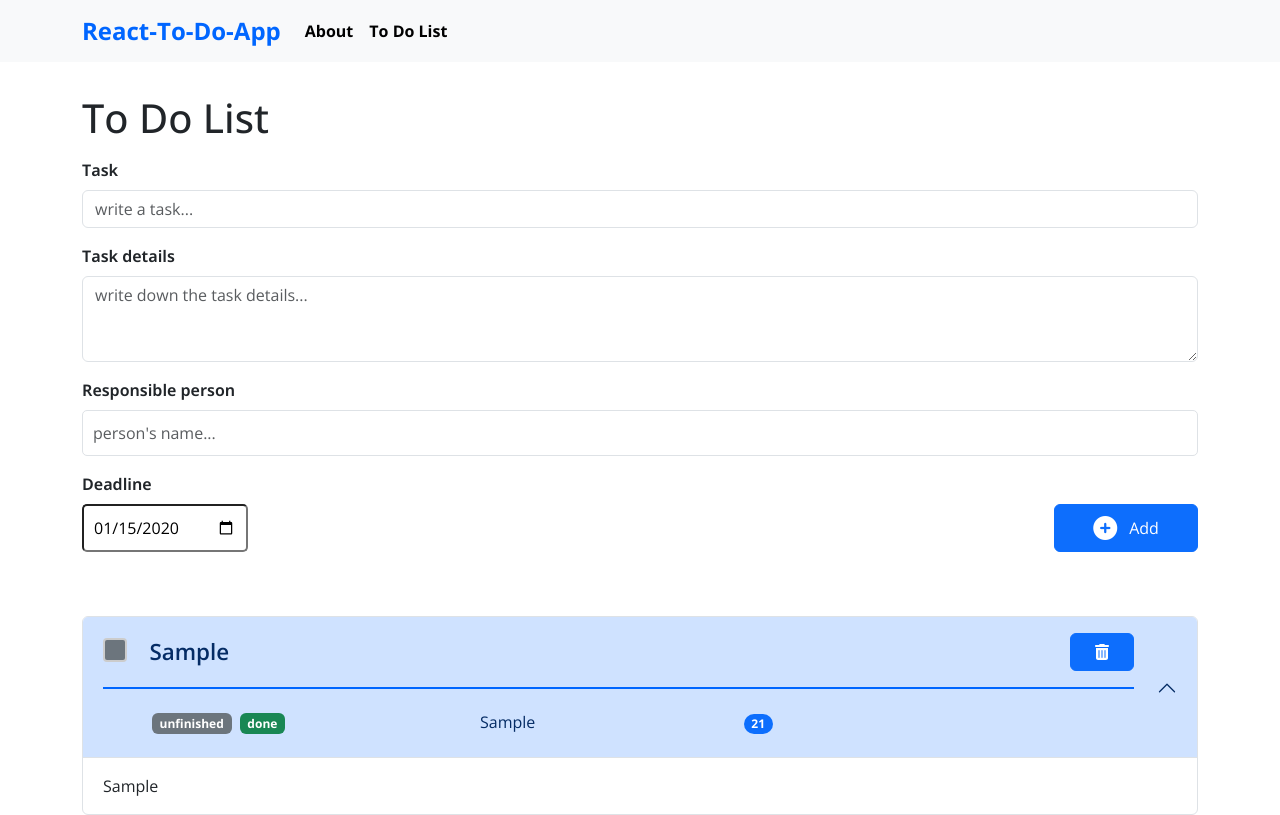
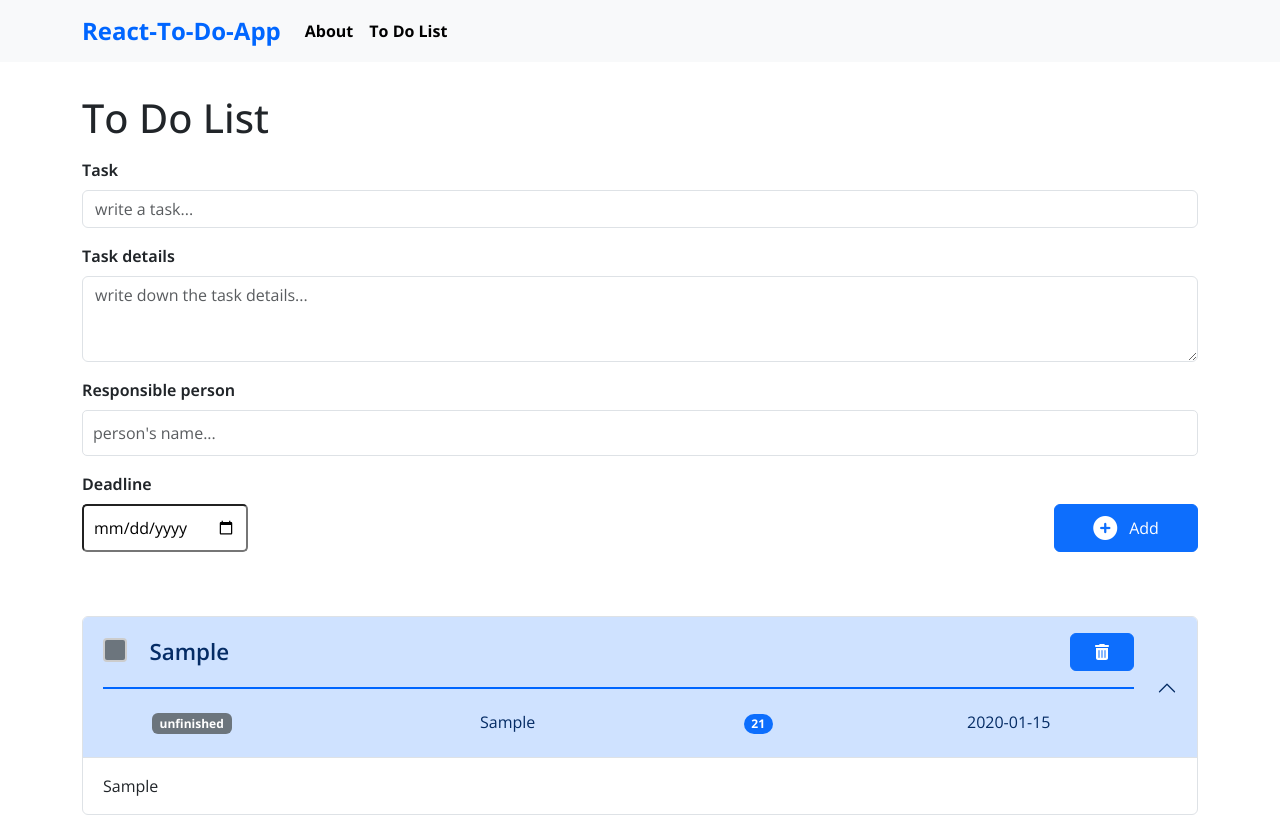
Before and after one commit to Vitus96/React_To_Do_App, a React (Create React App) app: page /project in a window 1280 px wide. Both pictures are taken after typing "Sample", "Sample", "Sample", "2020-01-15" into the empty fields and a click on the button "Add". Built offline with nearby package versions, Linux system fonts and the light colour scheme.

Commit message:
Deadline, Checkbox and About section

```diff
--- a/src/App.scss
+++ b/src/App.scss
@@ -60,7 +60,8 @@ a.navbar-brand {
   font-size: 1.3em;
 }
 
-.possibilities-container {
+.possibilities-container,
+.features-container {
   display: flex;
   justify-content: space-between;
 
@@ -91,6 +92,7 @@ a.navbar-brand {
   }
 }
 
+/*
 .features-container {
   display: flex;
   flex-direction: column;
@@ -99,8 +101,9 @@ a.navbar-brand {
     flex-direction: row;
     justify-content: space-between;
   }
+}
+*/
 
-}
 
 .welcome p,
 .possibilities p,
--- a/src/components/DateForm.js
+++ b/src/components/DateForm.js
@@ -1,28 +1,20 @@
 import React, { useState } from "react";
 
 
-function DateForm({ onSubmit }) {
-  const [date, setDate] = useState("");
+function DateForm({ value, onChange }) {
 
-  const handleSubmit = (e) => {
-    e.preventDefault();
-    //alert(`Vybrané datum je: ${date}`);
-    onSubmit(date);
-  };
 
   return (
-    <form onSubmit={handleSubmit}>
     <label>
       <input
         type="date"
-          value={date}
-          onChange={e => setDate(e.target.value)}
+        value={value}
+        onChange={onChange}
       // můžeš přidat omezení:
       // min="2025-01-01"
       // max="2025-12-31"
       />
     </label>
-    </form>
   );
 }
 
--- a/src/components/ListForm.js
+++ b/src/components/ListForm.js
@@ -97,7 +97,7 @@ function ListForm({ data, onToggle, onDelete }) {
                                         </div>
 
                                         <div className="item item-task">
-                                            <span>{item.task}</span>
+                                             <span className={item.done && 'text-decoration-line-through'}>{item.task}</span>
                                         </div>
 
                                         <div className="item-button-delete">
@@ -107,7 +107,7 @@ function ListForm({ data, onToggle, onDelete }) {
 
                                     <Container>
                                         <Row className="list-item">
-                                            <Col className="item item-statelist"><StateList /></Col>
+                                            <Col className="item item-statelist"><StateList isDone={item.done} /></Col>
                                             <Col className="item"><span>{item.person}</span></Col>
                                             <Col className="item">
                                                 <Badge bg="primary" pill>21</Badge>
--- a/src/components/StateList.js
+++ b/src/components/StateList.js
@@ -4,15 +4,24 @@ import React from "react";
 import Badge from 'react-bootstrap/Badge';
 import Stack from 'react-bootstrap/Stack';
 
-function StateList() {
+function StateList({ isDone }) {
   return (
     <Stack direction="horizontal" gap={2}>
-      {/*<span>{project.done ? 'done' : 'unfinished'}</span>*/}
-      <Badge bg="secondary">unfinished</Badge>
-      <Badge bg="success">done</Badge>
+      {/*{isDone ? (*/}
+      {/*  <Badge bg="success">done</Badge>*/}
+      {/*) : (*/}
+      {/*  <Badge bg="secondary">unfinished</Badge>*/}
+      {/*)}*/}
+      <Badge
+        // className={isDone ? "text-success" : "text-danger"}
+        bg={isDone ? 'success' : 'secondary'}
+      >
+        {isDone ? 'done' : 'unfinished'}
+      </Badge>
     </Stack>
   );
 }
 
 
+
 export default StateList;
--- a/src/pages/Project.js
+++ b/src/pages/Project.js
@@ -65,7 +65,7 @@ function Project() {
     */
 
     function removeProject(indexToRemove) {
-        console.log("removeProject", indexToRemove);
+        //console.log("removeProject", indexToRemove);
         // TODO: dokoncit funkciu vymazania, pouzit filter
         setProjects(prevProjects => prevProjects.filter((_, idx) => idx !== indexToRemove)
         );
```
Lines whose indentation alone changed are shown as unchanged.
